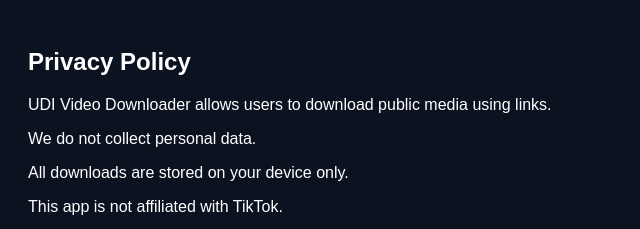
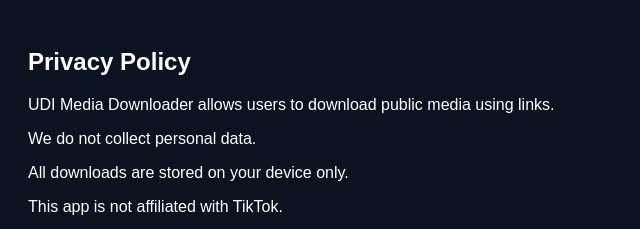
Before and after one commit to Uditha-Git/udi-privacy, a plain HTML site: page privacy.html in a window 1280 px wide. Shown: the top 229 px of the page, 0-640 px from the left. Drawn offline with Linux system fonts and the light colour scheme.

Commit message:
Update privacy.html

```diff
--- a/privacy.html
+++ b/privacy.html
@@ -7,7 +7,7 @@
 
 <h2>Privacy Policy</h2>
 
-<p>UDI Video Downloader allows users to download public media using links.</p>
+<p>UDI Media Downloader allows users to download public media using links.</p>
 
 <p>We do not collect personal data.</p>
 
```
